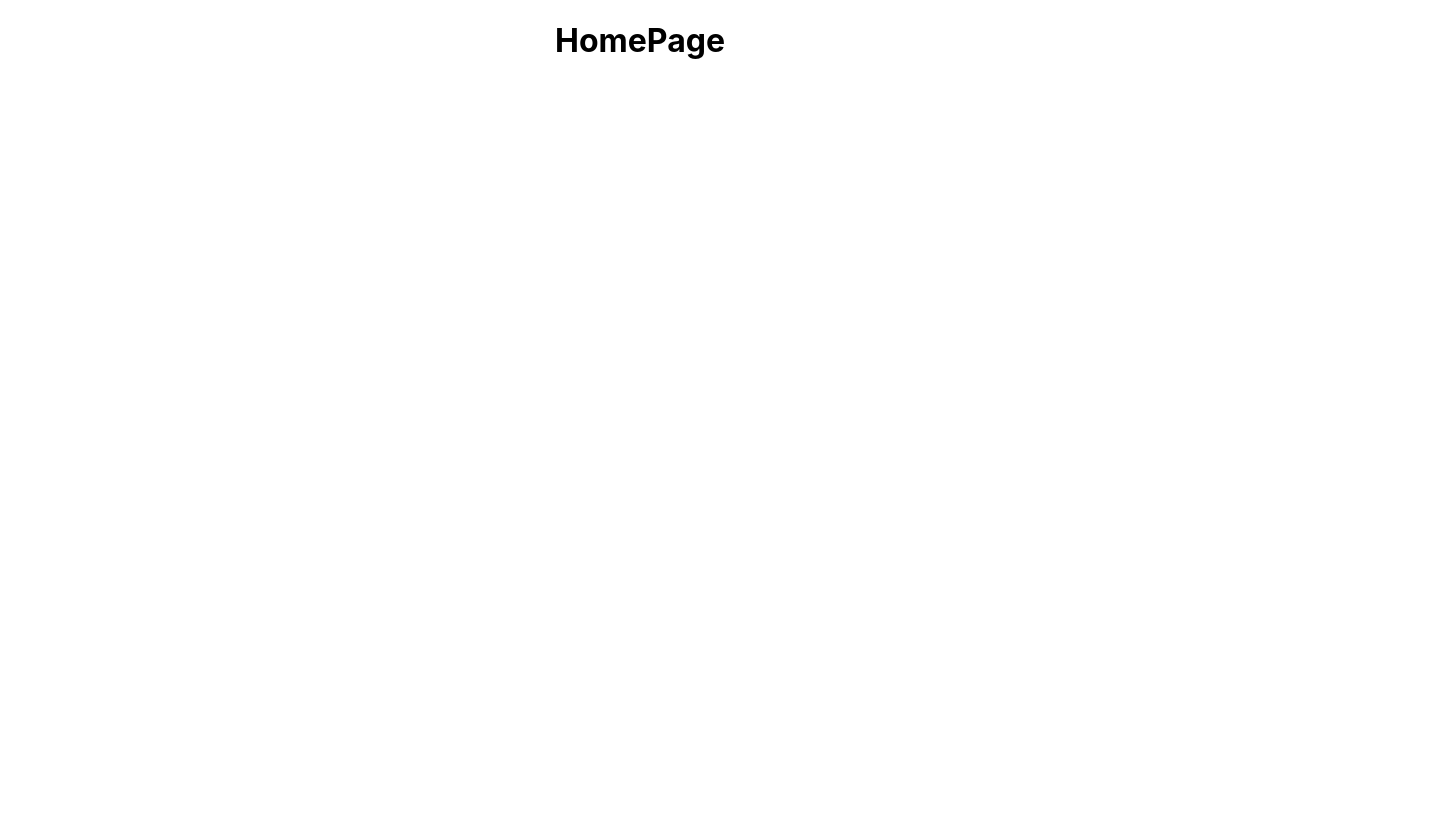
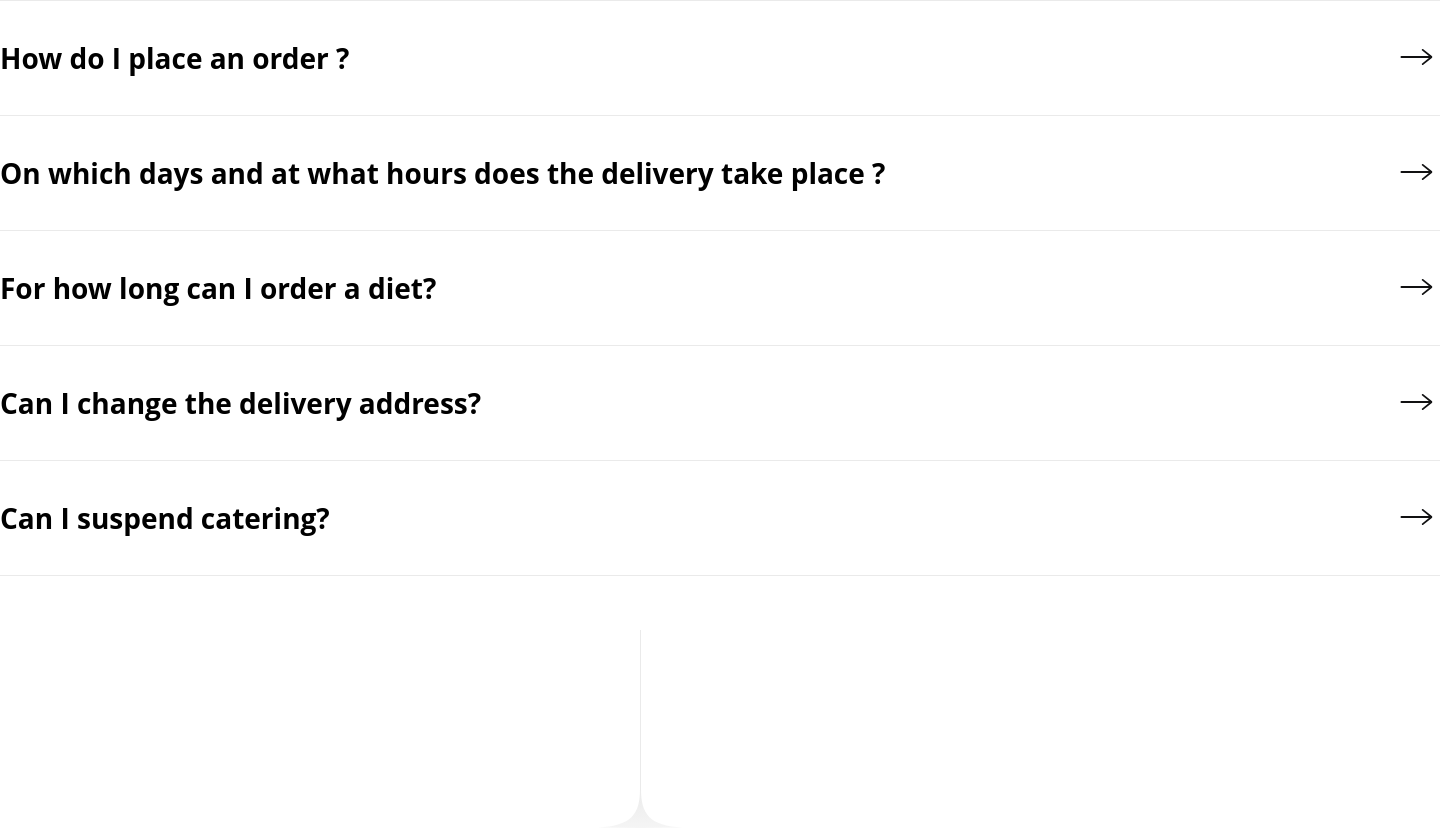
Before and after one commit to flowerlyyy/Final-project, a React (Create React App) app: page / in a window 1280 px wide. Shown: the whole page, 1440 px wide, since content can reach past the window. Before the commit the page ends 800 px from the top, so only its background shows below. Built offline with nearby package versions, Linux system fonts and the light colour scheme.

Commit message:
QuestionBlog is added

```diff
--- a/src/App.tsx
+++ b/src/App.tsx
@@ -22,8 +22,9 @@
         <Route path="signin" element={<SigninPage/>}/>
       </Routes>
       </main>
+
       <footer>
-
+      <Footer/>
       </footer>
     </div>
   );
--- a/src/Components/NavBar/Navbar.tsx
+++ b/src/Components/NavBar/Navbar.tsx
@@ -1,5 +1,5 @@
 import { Link } from 'react-router-dom';
-import './NavBar.scss';
+import './Navbar.scss';
 
 export const NavBar=()=>{
 return (
--- a/src/pages/Footer/Footer.tsx
+++ b/src/pages/Footer/Footer.tsx
@@ -3,7 +3,6 @@
 export const Footer = () => {
     return(
         <>
-        <h1>Footer</h1>
         </>
     );
 }
--- a/src/pages/HomePage/HomePage.scss
+++ b/src/pages/HomePage/HomePage.scss
@@ -0,0 +1,32 @@
+.QuestionBlog{
+    display: flex;
+    flex-direction: column;
+    width: 1440px;
+    margin: 0 auto 54px auto;
+}
+.Blog{
+    display: flex;
+    justify-content: space-between;
+}
+.Question{
+    font-family: 'Open Sans', sans-serif;
+    font-size: 28px;
+    font-weight: 700;
+    line-height: 38px;
+    letter-spacing: 0em;
+}
+.Blog{
+    border-top: 1px solid #EAEAEA; ;
+    padding: 38px 0 38px 0;
+}
+.Blog:last-child{
+    border-bottom: 1px solid #EAEAEA;
+}
+.Arrow{
+    margin-top: auto;
+    margin-bottom: auto;
+}
+.Arrow button{
+    background-color: white;
+    border: 0;
+}
--- a/src/pages/HomePage/HomePage.tsx
+++ b/src/pages/HomePage/HomePage.tsx
@@ -3,7 +3,60 @@
 export const HomePage = () => {
 return(
 <>
-<h1>HomePage</h1>
+<div className="QuestionBlog container">
+        <div className="Blog">
+            <div className="Question">How do I place an order ?</div>
+            <div className="Arrow"><button><svg xmlns="http://www.w3.org/2000/svg" width="35" height="16" viewBox="0 0 36 18" fill="none">
+                <line x1="1" y1="9" x2="33" y2="9" stroke="#111112" stroke-width="2" stroke-linecap="round"/>
+                <path d="M25 17L34.6096 9.31235C34.8097 9.15222 34.8097 8.84778 34.6096 8.68765L25 1" stroke="#111112" stroke-width="2" stroke-linecap="round"/>
+                </svg></button></div>
+        </div>
+        <div className="Blog">
+            <div className="Question">On which days and at what hours does the delivery take place ?</div>
+            <div className="Arrow"><button><svg xmlns="http://www.w3.org/2000/svg" width="35" height="16" viewBox="0 0 36 18" fill="none">
+                <line x1="1" y1="9" x2="33" y2="9" stroke="#111112" stroke-width="2" stroke-linecap="round"/>
+                <path d="M25 17L34.6096 9.31235C34.8097 9.15222 34.8097 8.84778 34.6096 8.68765L25 1" stroke="#111112" stroke-width="2" stroke-linecap="round"/>
+                </svg></button></div>
+        </div>
+        <div className="Blog">
+            <div className="Question">For how long can I order a diet?</div>
+            <div className="Arrow"><button><svg xmlns="http://www.w3.org/2000/svg" width="35" height="16" viewBox="0 0 36 18" fill="none">
+                <line x1="1" y1="9" x2="33" y2="9" stroke="#111112" stroke-width="2" stroke-linecap="round"/>
+                <path d="M25 17L34.6096 9.31235C34.8097 9.15222 34.8097 8.84778 34.6096 8.68765L25 1" stroke="#111112" stroke-width="2" stroke-linecap="round"/>
+                </svg></button></div>
+        </div>
+        <div className="Blog">
+            <div className="Question">Can I change the delivery address?</div>
+            <div className="Arrow"><button><svg xmlns="http://www.w3.org/2000/svg" width="35" height="16" viewBox="0 0 36 18" fill="none">
+                <line x1="1" y1="9" x2="33" y2="9" stroke="#111112" stroke-width="2" stroke-linecap="round"/>
+                <path d="M25 17L34.6096 9.31235C34.8097 9.15222 34.8097 8.84778 34.6096 8.68765L25 1" stroke="#111112" stroke-width="2" stroke-linecap="round"/>
+                </svg></button></div>
+        </div>
+        <div className="Blog">
+            <div className="Question">Can I suspend catering?</div>
+            <div className="Arrow"><button><svg xmlns="http://www.w3.org/2000/svg" width="35" height="16" viewBox="0 0 36 18" fill="none">
+                <line x1="1" y1="9" x2="33" y2="9" stroke="#111112" stroke-width="2" stroke-linecap="round"/>
+                <path d="M25 17L34.6096 9.31235C34.8097 9.15222 34.8097 8.84778 34.6096 8.68765L25 1" stroke="#111112" stroke-width="2" stroke-linecap="round"/>
+                </svg></button></div>
+        </div>
+    </div>
+    <div className="strange-thing">
+        <svg xmlns="http://www.w3.org/2000/svg" width="85" height="198" viewBox="0 0 85 198" fill="none" >
+            <line x1="42.5" y1="-2.18557e-08" x2="42.5" y2="161" stroke="#EAEAEA"/>
+            <path d="M0 197.435C34 196.078 42 183.5 42 159H43V198L0 197.435Z" fill="url(#paint0_linear_22_941)"/>
+            <path d="M85 197.435C51 196.078 43 183.5 43 159H42V198L85 197.435Z" fill="url(#paint1_linear_22_941)"/>
+            <defs>
+            <linearGradient id="paint0_linear_22_941" x1="21.5" y1="159" x2="21.5" y2="198" gradientUnits="userSpaceOnUse">
+            <stop stop-color="#EAEAEA"/>
+            <stop offset="1" stop-color="#F5F5F5"/>
+            </linearGradient>
+            <linearGradient id="paint1_linear_22_941" x1="63.5" y1="159" x2="63.5" y2="198" gradientUnits="userSpaceOnUse">
+            <stop stop-color="#EAEAEA"/>
+            <stop offset="1" stop-color="#F5F5F5"/>
+            </linearGradient>
+            </defs>
+            </svg>
+    </div>
 </>
 );
 }
```
